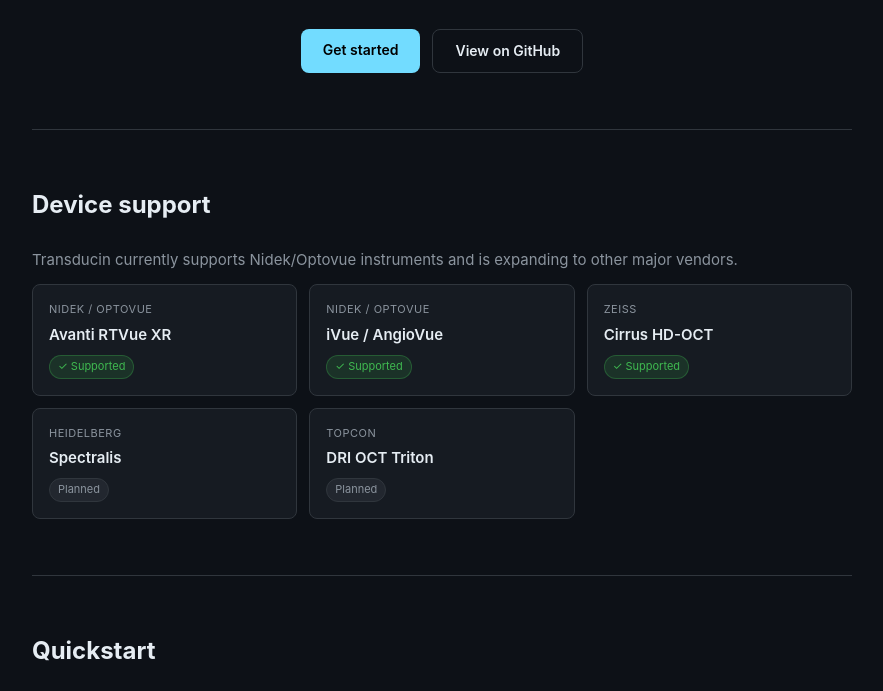
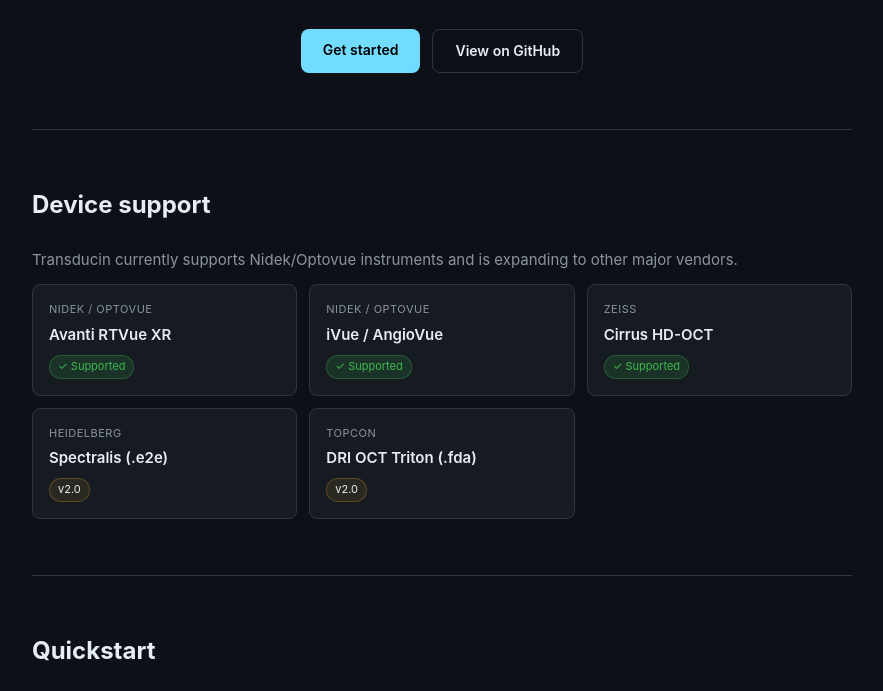
Before and after one commit to oftalmos-org/transducin, a plain HTML site: page docs/index.html in a window 1280 px wide. Shown: the part 380-1071 px from the top of the page, without its empty margins (198-1081 px from the left). Drawn offline with Linux system fonts and the light colour scheme.

Commit message:
fix(docs): mark Spectralis and Topcon as v2.0 in device matrix

```diff
--- a/docs/index.html
+++ b/docs/index.html
@@ -138,6 +138,7 @@
     }
     .status.supported { background: rgba(63,185,80,.15); color: var(--green); border: 1px solid rgba(63,185,80,.3); }
     .status.planned   { background: rgba(139,148,158,.1);  color: var(--muted); border: 1px solid var(--border); }
+    .status.v2        { background: rgba(210,153,34,.1);   color: var(--yellow); border: 1px solid rgba(210,153,34,.3); }
 
     /* ── Quickstart steps ── */
     .steps { counter-reset: step; }
@@ -235,13 +236,13 @@
       </div>
       <div class="device-card">
         <div class="vendor">Heidelberg</div>
-        <div class="model">Spectralis</div>
-        <span class="status planned">Planned</span>
+        <div class="model">Spectralis (.e2e)</div>
+        <span class="status v2">v2.0</span>
       </div>
       <div class="device-card">
         <div class="vendor">Topcon</div>
-        <div class="model">DRI OCT Triton</div>
-        <span class="status planned">Planned</span>
+        <div class="model">DRI OCT Triton (.fda)</div>
+        <span class="status v2">v2.0</span>
       </div>
     </div>
   </section>
```
